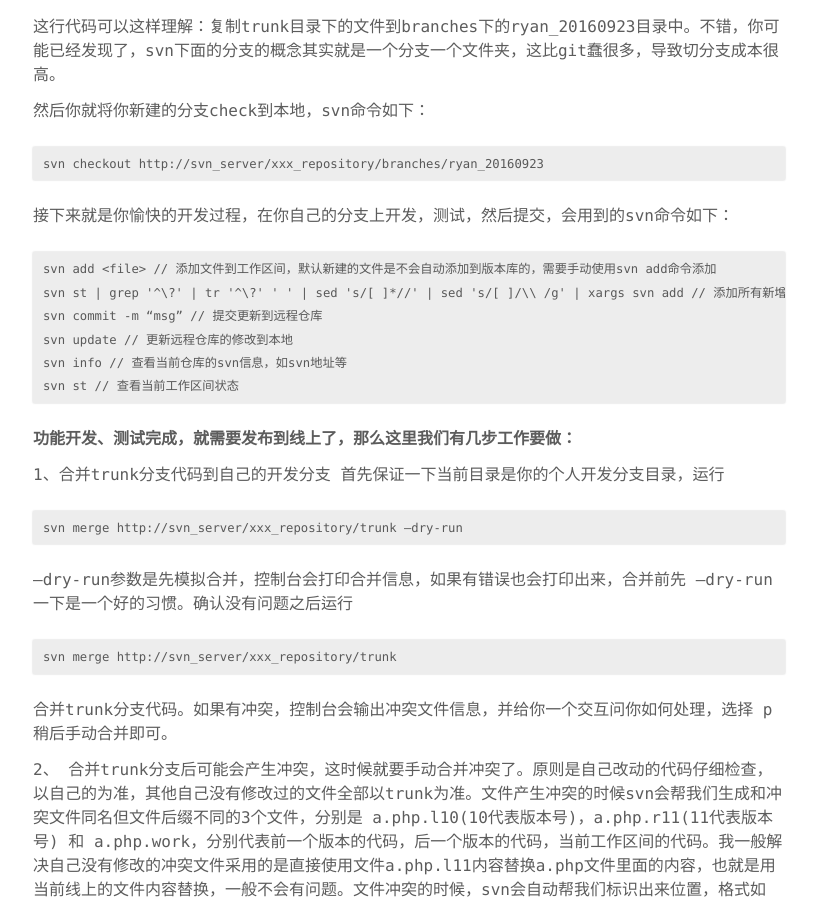
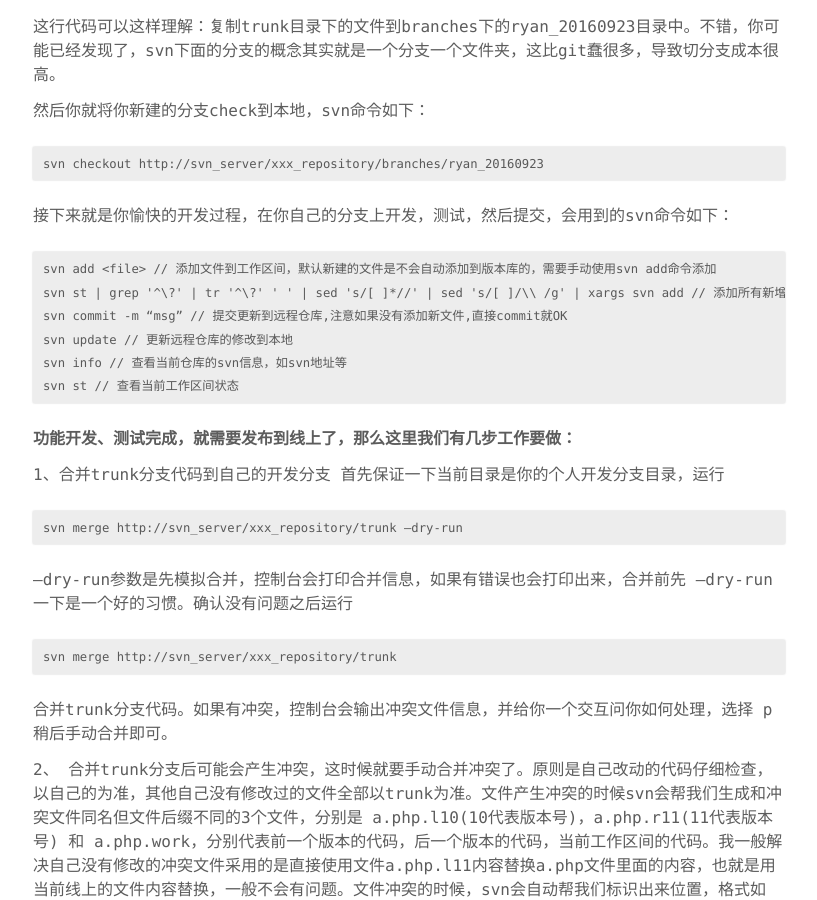
Before and after one commit to engineer-dahe/dahe.github.io, a Jekyll site: the page built from _posts/2016-09-25-30-minutes-to-master-svn.md, in a window 1280 px wide and 900 px high, scrolled down 729 px. Shown: the whole window, without its empty margins (231-1048 px from the left). Built offline with Jekyll 4.4.1, drawn with Linux system fonts in a browser that asks for light colours.

Commit message:
edit post

````diff
--- a/_posts/2016-09-25-30-minutes-to-master-svn.md
+++ b/_posts/2016-09-25-30-minutes-to-master-svn.md
@@ -42,7 +42,7 @@ svn checkout http://svn_server/xxx_repository/branches/ryan_20160923
 ```
 svn add <file> // 添加文件到工作区间，默认新建的文件是不会自动添加到版本库的，需要手动使用svn add命令添加
 svn st | grep '^\?' | tr '^\?' ' ' | sed 's/[ ]*//' | sed 's/[ ]/\\ /g' | xargs svn add // 添加所有新增文件，强大的脚本
-svn commit -m “msg” // 提交更新到远程仓库
+svn commit -m “msg” // 提交更新到远程仓库,注意如果没有添加新文件,直接commit就OK
 svn update // 更新远程仓库的修改到本地
 svn info // 查看当前仓库的svn信息，如svn地址等
 svn st // 查看当前工作区间状态
````
